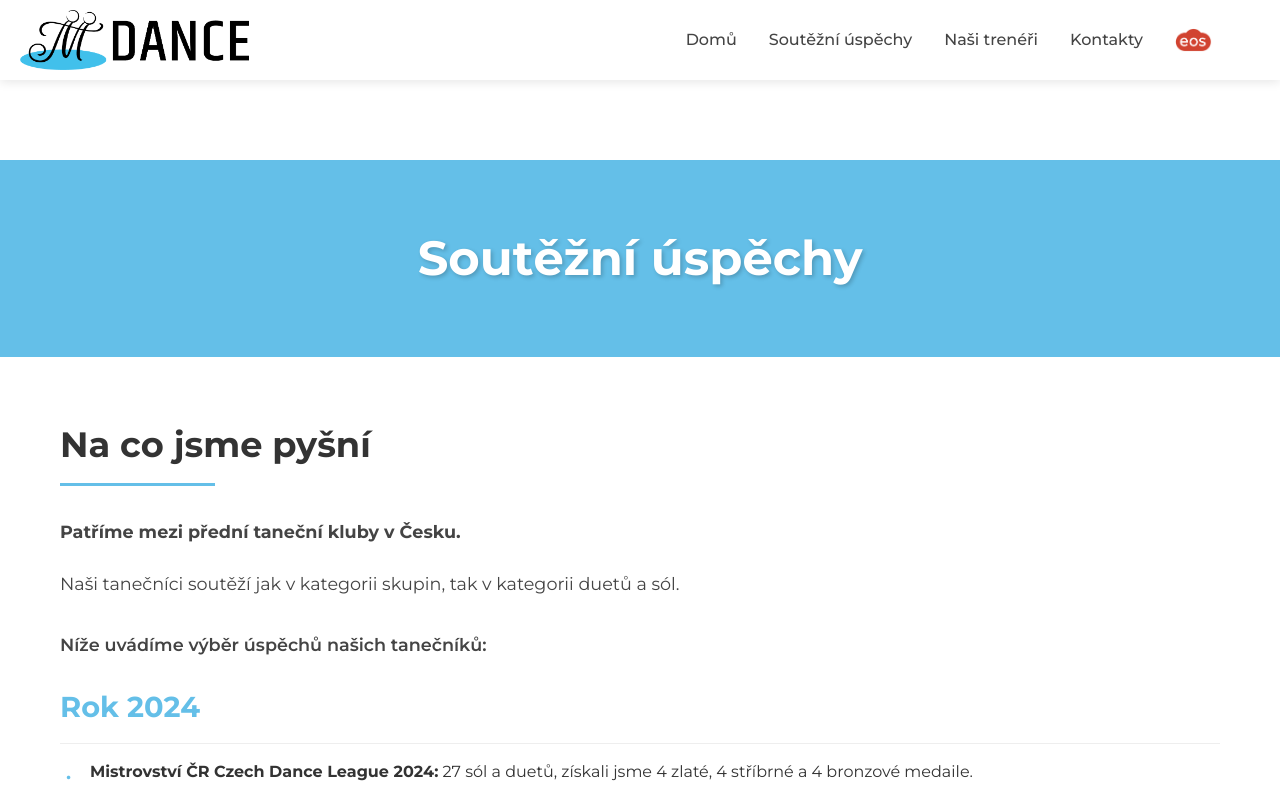
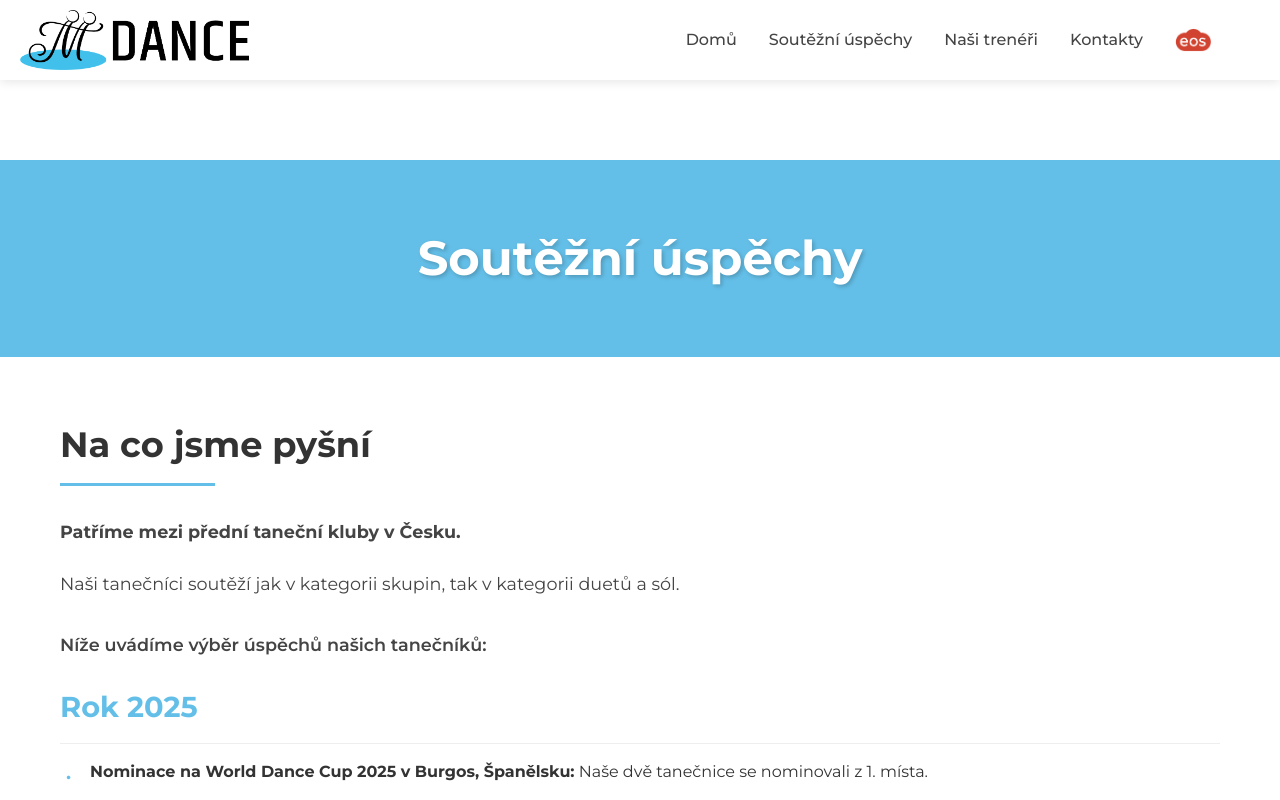
Before and after one commit to Hipapheralkus/m-dance, a React (Create React App) app: page /uspechy in a window 1280 px wide. Shown: the top 800 px of the page. Built offline with nearby package versions, Linux system fonts and the light colour scheme.

Commit message:
Minor updates

```diff
--- a/src/pages/Achievements.js
+++ b/src/pages/Achievements.js
@@ -91,6 +91,13 @@ const Achievements = () => {
             <p className="achievement-subheading">
               Níže uvádíme výběr úspěchů našich tanečníků:
             </p>
+
+            <div className="achievement-year">
+              <h3>Rok 2025</h3>
+              <ul>
+                <li><strong>Nominace na World Dance Cup 2025 v Burgos, Španělsku:</strong> Naše dvě tanečnice se nominovali z 1. místa.</li>
+              </ul>
+            </div>
 
             <div className="achievement-year">
               <h3>Rok 2024</h3>
```
Also changed, not shown: 1 other file (tests, documents, lock files or other folders).
